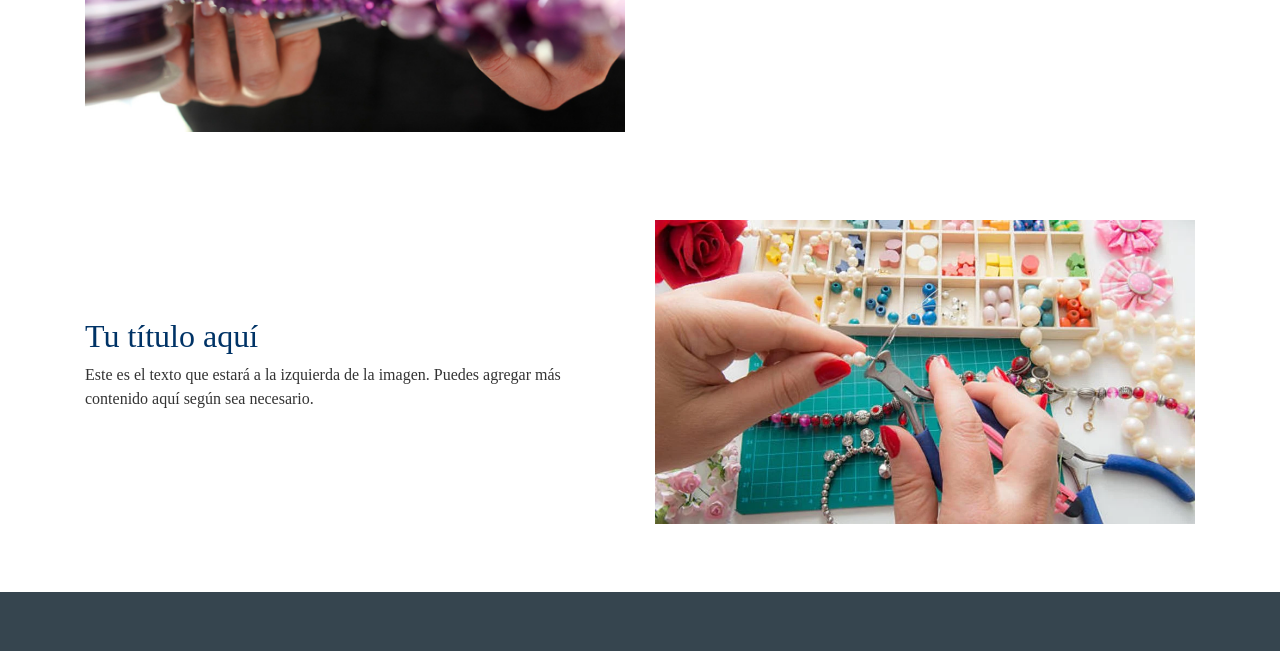
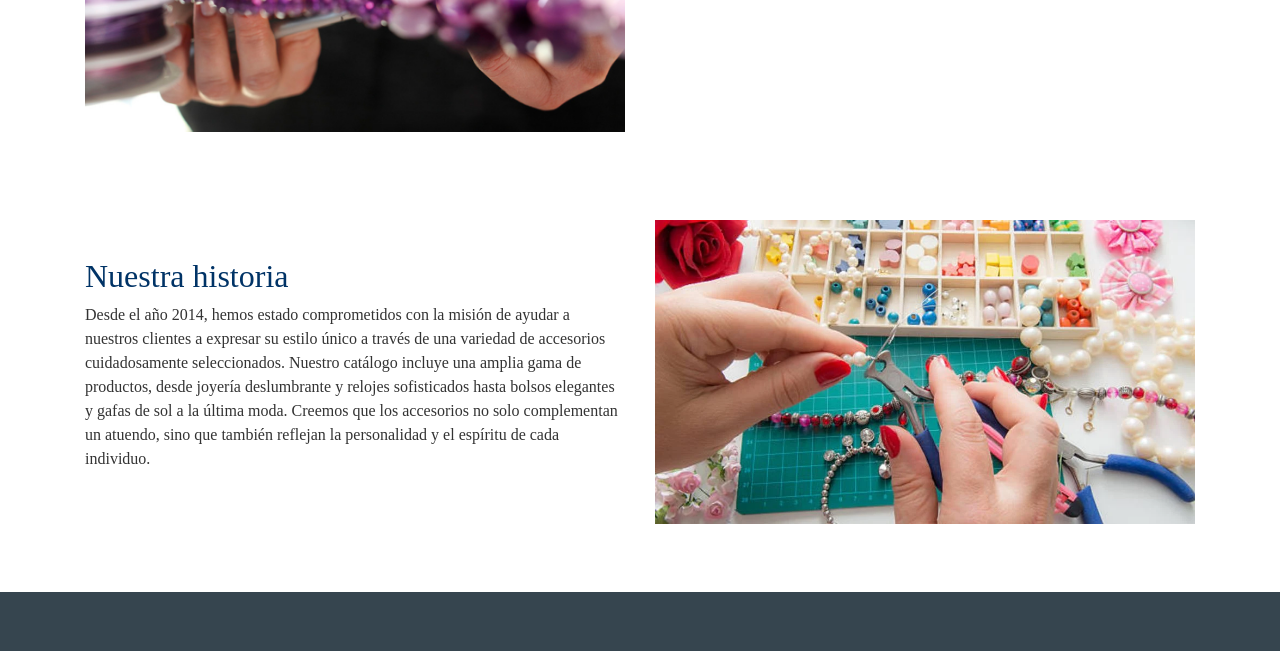
Before and after one commit to slacoxz/Proyecto_coder-Lily-accesorios-, a plain HTML site: page pages/infosobrenostros.html in a window 1280 px wide. Shown: the part 581-1232 px from the top of the page. Drawn offline with nearby package versions, Linux system fonts and the light colour scheme.

Commit message:
añadp imagen derecha con su texto

```diff
--- a/pages/infosobrenostros.html
+++ b/pages/infosobrenostros.html
@@ -45,8 +45,8 @@
 <div class="container my-5">
         <div class="row align-items-center">
             <div class="col-md-6 order-md-1 order-2">
-                <h2>Tu título aquí</h2>
-                <p>Este es el texto que estará a la izquierda de la imagen. Puedes agregar más contenido aquí según sea necesario.</p>
+                <h2>Nuestra historia</h2>
+                <p>Desde el año 2014, hemos estado comprometidos con la misión de ayudar a nuestros clientes a expresar su estilo único a través de una variedad de accesorios cuidadosamente seleccionados. Nuestro catálogo incluye una amplia gama de productos, desde joyería deslumbrante y relojes sofisticados hasta bolsos elegantes y gafas de sol a la última moda. Creemos que los accesorios no solo complementan un atuendo, sino que también reflejan la personalidad y el espíritu de cada individuo.</p>
             </div>
             <div class="col-md-6 order-md-2 order-1">
                 <img src="../images/como-hacer-collares-de-cuenta-paso-a-paso.webp" class="img-fluid">
```
